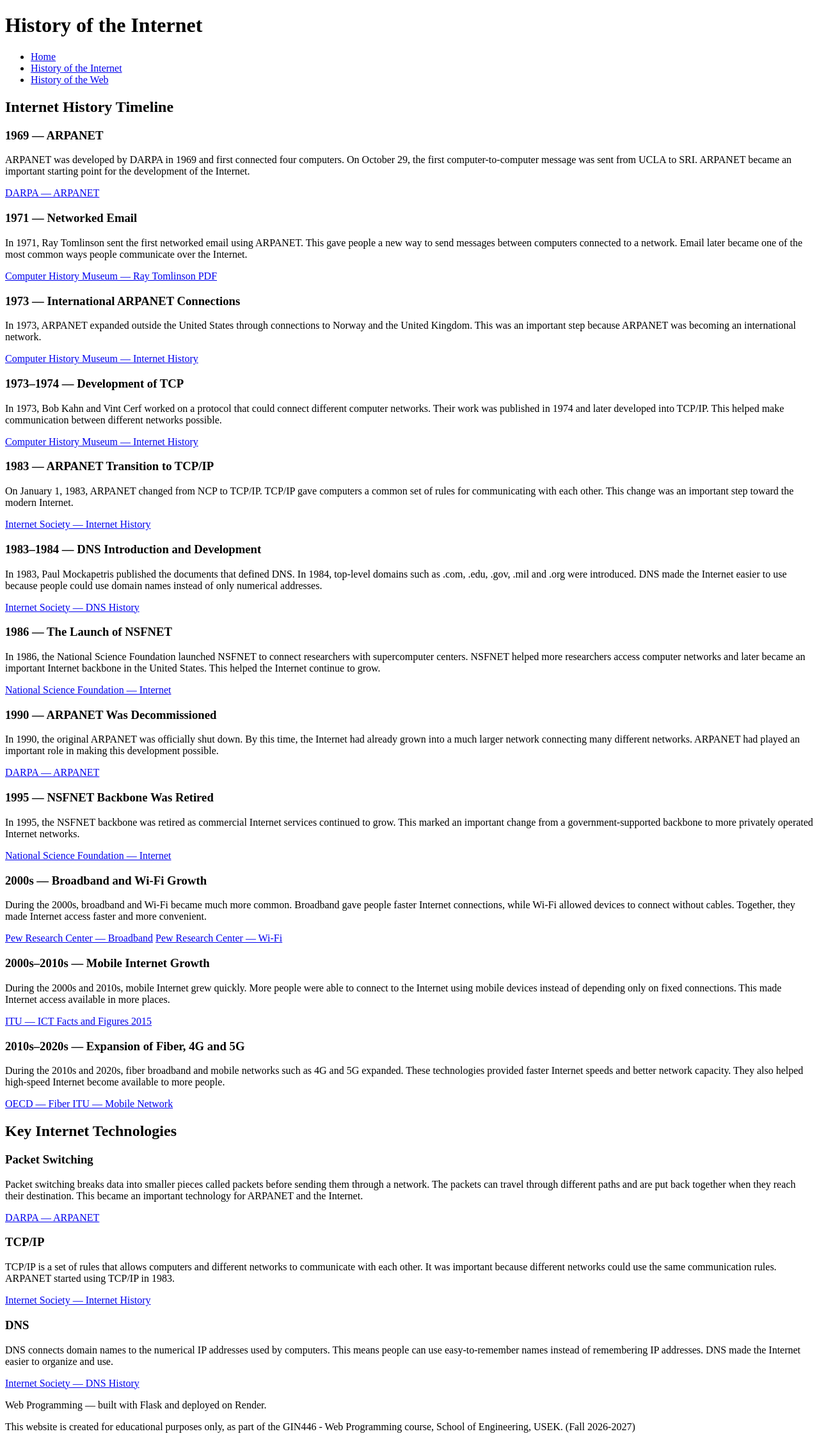
After one commit to Ch-Chahine/web-programming-site, a Flask app: page /internet-history in a window 1280 px wide. The commit adds this page. Shown: the whole page at 64% size. Run offline with Flask 3, Linux system fonts and the light colour scheme.

Commit message:
Part 2: hand-written history pages

```diff
--- a/app.py
+++ b/app.py
@@ -1,8 +1,6 @@
 """
-Web Programming — starter Flask application (Week 1).
-
-A minimal server that renders the portfolio home page. Over the semester you
-will add routes here; for now it serves a single page from the templates folder.
+Web Programming — Flask application.
+Serves the portfolio home page and the Week 2 history pages.
 """
 
 from flask import Flask, render_template
@@ -13,14 +11,23 @@ app = Flask(__name__)
 @app.route("/")
 def home():
     """Serve the portfolio home page."""
-    # The list of weekly work grows as the semester goes on.
     weekly_work = [
-        # {"week": 1, "title": "Live site launched", "url": "/"},
+        {"week": 1, "title": "Live site launched", "url": "/"},
+        {"week": 2, "title": "History of the Internet", "url": "/internet-history"},
+        {"week": 2, "title": "History of the Web", "url": "/web-history"},
     ]
     return render_template("index.html", weekly_work=weekly_work)
 
 
+@app.route("/internet-history")
+def internet_history():
+    return render_template("internet-history.html")
+
+
+@app.route("/web-history")
+def web_history():
+    return render_template("web-history.html")
+
+
 if __name__ == "__main__":
-    # For local development only. In production, Render runs the app with
-    # gunicorn (see the Procfile), not this block.
     app.run(debug=True)
--- /dev/null
+++ b/templates/internet-history.html
@@ -0,0 +1,188 @@
+<!DOCTYPE html>
+<html lang="en">
+    <head>
+        <title>History of the internet</title>
+        </head>
+        <body>
+            <header>
+                <h1>History of the Internet</h1>
+            </header>
+            <nav>
+    <ul>
+        <li><a href="/">Home</a></li>
+        <li><a href="/internet-history">History of the Internet</a></li>
+        <li><a href="/web-history">History of the Web</a></li>
+    </ul>
+</nav>
+<main>
+    <section>
+        <h2> Internet History Timeline</h2>
+        <article>
+            <h3> <h3>1969 — ARPANET</h3></h3>
+            <p>
+    ARPANET was developed by DARPA in 1969 and first connected four computers.
+    On October 29, the first computer-to-computer message was sent from UCLA to SRI.
+    ARPANET became an important starting point for the development of the Internet.
+</p>
+<a href='https://www.darpa.mil/news/features/arpanet'> DARPA — ARPANET</a>
+</article>
+<article>
+    <h3>1971 — Networked Email</h3>
+    <p>
+    In 1971, Ray Tomlinson sent the first networked email using ARPANET.
+    This gave people a new way to send messages between computers connected to a network.
+    Email later became one of the most common ways people communicate over the Internet.
+</p>
+<a href="https://archive.computerhistory.org/resources/access/text/2016/03/102702118-05-01-acc.pdf">Computer History Museum — Ray Tomlinson PDF</a>
+
+</article>
+<article>
+    <h3>1973 — International ARPANET Connections</h3>
+    <p>
+    In 1973, ARPANET expanded outside the United States through connections to Norway and the United Kingdom.
+    This was an important step because ARPANET was becoming an international network.
+</p>
+    <a href="https://www.computerhistory.org/internethistory/1970s/">Computer History Museum — Internet History </a>
+</article>
+
+<article>
+    <h3>1973–1974 — Development of TCP</h3>
+    <p>
+    In 1973, Bob Kahn and Vint Cerf worked on a protocol that could connect different computer networks.
+    Their work was published in 1974 and later developed into TCP/IP.
+    This helped make communication between different networks possible.
+</p>
+    <a href="https://www.computerhistory.org/internethistory/1970s/">Computer History Museum — Internet History </a>
+
+</article>
+
+<article>
+    <h3>1983 — ARPANET Transition to TCP/IP</h3>
+   <p>
+    On January 1, 1983, ARPANET changed from NCP to TCP/IP.
+    TCP/IP gave computers a common set of rules for communicating with each other.
+    This change was an important step toward the modern Internet.
+</p>
+    <a href="https://www.internetsociety.org/internet/history-internet/brief-history-internet/">Internet Society — Internet History</a>
+
+</article>
+<article>
+    <h3>1983–1984 — DNS Introduction and Development  </h3>
+   <p>
+    In 1983, Paul Mockapetris published the documents that defined DNS.
+    In 1984, top-level domains such as .com, .edu, .gov, .mil and .org were introduced.
+    DNS made the Internet easier to use because people could use domain names instead of only numerical addresses.
+</p>
+    <a href="https://www.internetsociety.org/blog/2013/11/celebrating-30-years-of-the-domain-name-system-dns-this-month/">Internet Society —  DNS History</a>
+
+</article>
+
+<article>
+    <h3>1986 — The Launch of NSFNET</h3>
+    <p>
+    In 1986, the National Science Foundation launched NSFNET to connect researchers with supercomputer centers.
+    NSFNET helped more researchers access computer networks and later became an important Internet backbone in the United States.
+    This helped the Internet continue to grow.
+</p>
+    <a href="https://www.nsf.gov/impacts/internet">National Science Foundation — Internet</a>
+</article>
+
+<article>
+    <h3>1990 — ARPANET Was Decommissioned</h3>
+    <p>
+    In 1990, the original ARPANET was officially shut down.
+    By this time, the Internet had already grown into a much larger network connecting many different networks.
+    ARPANET had played an important role in making this development possible.
+</p>
+    <a href="https://www.darpa.mil/news/features/arpanet">DARPA — ARPANET</a>
+</article>
+
+<article>
+    <h3>1995 — NSFNET Backbone Was Retired</h3>
+    <p>
+    In 1995, the NSFNET backbone was retired as commercial Internet services continued to grow.
+    This marked an important change from a government-supported backbone to more privately operated Internet networks.
+</p>
+   <a href="https://www.nsf.gov/impacts/internet">National Science Foundation — Internet</a>
+</article>
+<article>
+    <h3>2000s — Broadband and Wi-Fi Growth</h3>
+   <p>
+    During the 2000s, broadband and Wi-Fi became much more common.
+    Broadband gave people faster Internet connections, while Wi-Fi allowed devices to connect without cables.
+    Together, they made Internet access faster and more convenient.
+</p>
+    <a href="https://www.pewresearch.org/internet/2010/08/11/home-broadband-2010/">Pew Research Center —  Broadband</a>
+
+<a href="https://www.pewresearch.org/internet/2010/01/05/internet-broadband-and-cell-phone-statistics/">Pew Research Center — Wi-Fi </a>
+</article>
+<article>
+    <h3>2000s–2010s —  Mobile Internet Growth</h3>
+    <p>
+    During the 2000s and 2010s, mobile Internet grew quickly.
+    More people were able to connect to the Internet using mobile devices instead of depending only on fixed connections.
+    This made Internet access available in more places.
+</p>
+    <a href="https://www.itu.int/en/ITU-D/Statistics/Documents/facts/ICTFactsFigures2015.pdf">ITU — ICT Facts and Figures 2015</a>
+
+
+</article>
+<article>
+    <h3>2010s–2020s — Expansion of Fiber, 4G and 5G</h3>
+   <p>
+    During the 2010s and 2020s, fiber broadband and mobile networks such as 4G and 5G expanded.
+    These technologies provided faster Internet speeds and better network capacity.
+    They also helped high-speed Internet become available to more people.
+</p>
+    <a href="https://www.oecd.org/en/publications/oecd-digital-economy-outlook-2024-volume-2_3adf705b-en/full-report/trends-in-access-and-connectivity_98a80190.html">OECD — Fiber </a>
+
+<a href="https://www.itu.int/itu-d/reports/statistics/2024/11/10/ff24-mobile-network-coverage/">ITU — Mobile Network </a>
+</article>
+
+
+</section>
+
+<section>
+    <h2> Key Internet Technologies </h2>
+    <article>
+    <h3>Packet Switching</h3>
+    <p>
+    Packet switching breaks data into smaller pieces called packets before sending them through a network.
+    The packets can travel through different paths and are put back together when they reach their destination.
+    This became an important technology for ARPANET and the Internet.
+</p>
+    <a href="https://www.darpa.mil/news/features/arpanet">DARPA — ARPANET</a>
+    </article>
+    <article>
+        <h3>TCP/IP </h3>
+        <p>
+    TCP/IP is a set of rules that allows computers and different networks to communicate with each other.
+    It was important because different networks could use the same communication rules.
+    ARPANET started using TCP/IP in 1983.
+</p>
+        <a href="https://www.internetsociety.org/internet/history-internet/brief-history-internet/">Internet Society —  Internet History</a>
+
+    </article>
+    <article>
+        <h3>DNS </h3>
+        <p>
+
+    DNS connects domain names to the numerical IP addresses used by computers.
+    This means people can use easy-to-remember names instead of remembering IP addresses.
+    DNS made the Internet easier to organize and use.
+</p>
+
+<a href="https://www.internetsociety.org/blog/2013/11/celebrating-30-years-of-the-domain-name-system-dns-this-month/">Internet Society — DNS History</a>
+    </article>
+
+</section>
+
+</main>
+<footer>
+
+    <p>Web Programming — built with Flask and deployed on Render.</p>
+    <p>This website is created for educational purposes only, as part of the GIN446 - Web Programming course, School of Engineering, USEK. (Fall 2026-2027)</p>
+
+</footer>
+</body>
+</html>
```
Also changed, not shown: templates/index.html (+4 -3 lines), templates/web-history.html (added, +171 -0 lines).
